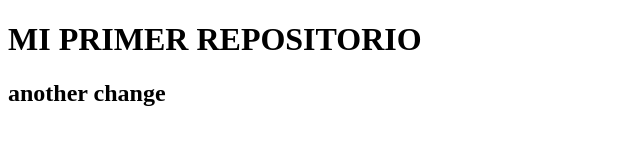
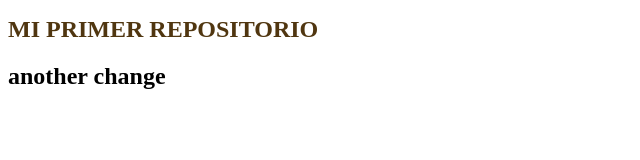
Before and after one commit to Karen1007-star/primer-respositorio, a plain HTML site: page index.html in a window 1280 px wide. Shown: the whole page, without its empty margins (0-640 px from the left). Drawn offline with Linux system fonts and the light colour scheme.

Commit message:
add title styles

```diff
--- a/index.html
+++ b/index.html
@@ -4,10 +4,11 @@
     <meta charset="UTF-8">
     <meta name="viewport" content="width=device-width, initial-scale=1.0">
     <title>primer repositorio</title>
+    <link rel="stylesheet" href="styles.css">
 </head>
 <body>
     <header>
-        <h1>MI PRIMER REPOSITORIO</h1>
+        <h1 class="title">MI PRIMER REPOSITORIO</h1>
         <h2>another change</h2>
     </header>
 </body>
--- /dev/null
+++ b/styles.css
@@ -0,0 +1,5 @@
+.title{
+    font-size: 24px;
+    font-weight: bold;
+    color: rgb(80, 54, 16);
+}
```
